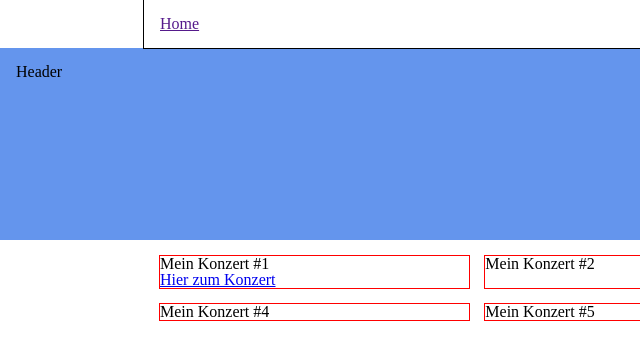
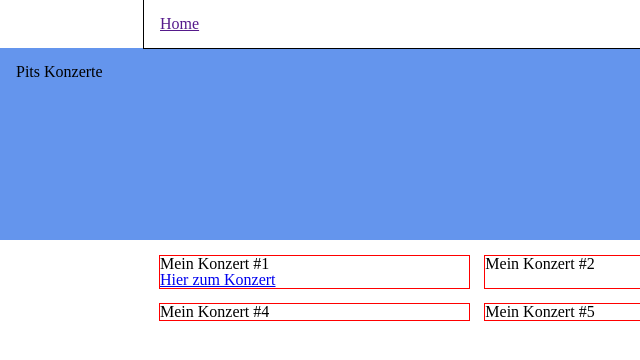
Before and after one commit to calvinhnzr/pits-webbots, a plain HTML site: page frontend/index.html in a window 1280 px wide. Shown: the top 360 px of the page, 0-640 px from the left. Drawn offline with Linux system fonts and the light colour scheme.

Commit message:
[TASK] added headline for webbot  testing

```diff
--- a/frontend/index.html
+++ b/frontend/index.html
@@ -4,7 +4,7 @@
 		<meta charset="UTF-8" />
 		<meta http-equiv="X-UA-Compatible" content="IE=edge" />
 		<meta name="viewport" content="width=device-width, initial-scale=1.0" />
-		<title>Document</title>
+		<title>Pits Konzerte</title>
 		<link rel="stylesheet" href="./styles/reset.css" />
 		<link rel="stylesheet" href="./styles/styles.css" />
 		<link rel="stylesheet" href="./styles/components.css" />
@@ -14,7 +14,7 @@
 			<nav>
 				<a href="">Home</a>
 			</nav>
-			<header>Header</header>
+			<header><h1 id="headline">Pits Konzerte</h1></header>
 			<main class="index-main">
 				<div class="concert">
 					<h2>Mein Konzert #1</h2>
```
